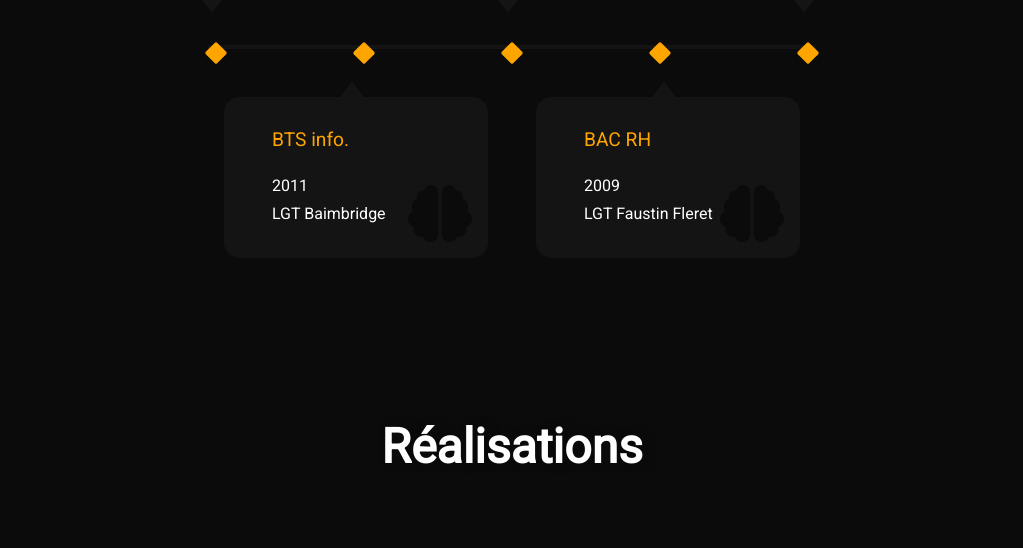
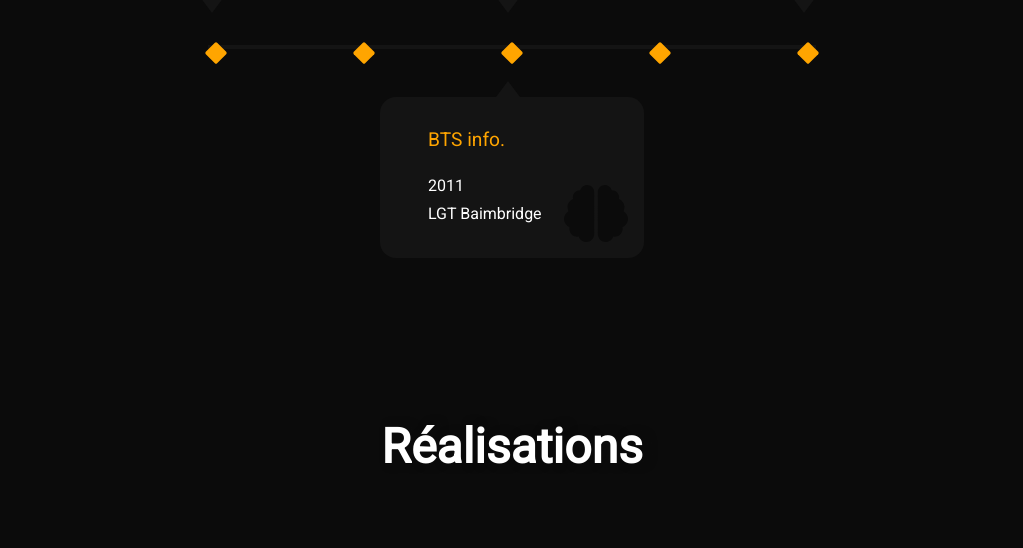
Before and after one commit to sandro971/portfolio, a website: page public/index.html in a window 1280 px wide. Shown: the part 5181-5729 px from the top of the page, without its empty margins (128-1151 px from the left). Drawn offline with nearby package versions, Linux system fonts and the light colour scheme.

```diff
--- a/public/index.html
+++ b/public/index.html
@@ -375,16 +375,6 @@
                                     LGT Baimbridge
                                 </span>
                             </article>
-                            <article class="bottom degree">
-                                <h4>BAC RH</h4>
-                                <span>
-                                    <i></i>
-                                    2009
-                                </span>
-                                <span>
-                                    LGT Faustin Fleret
-                                </span>
-                            </article>
                         </div>
                     </div>
                 </article>
```
